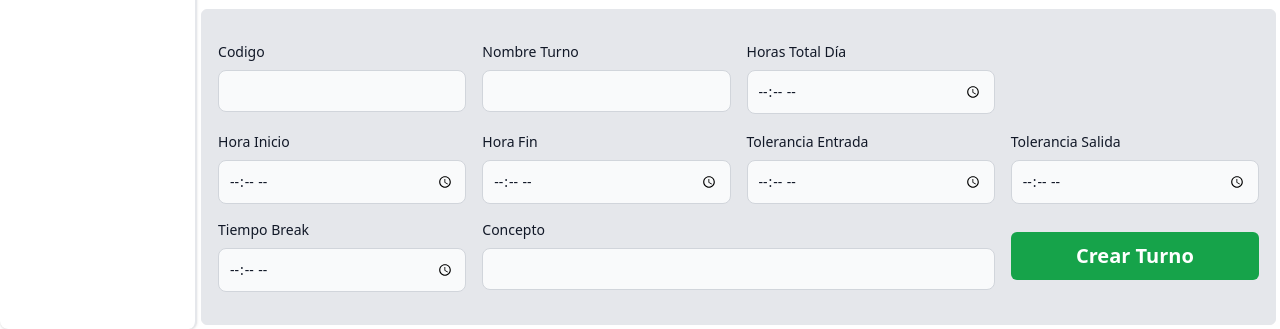
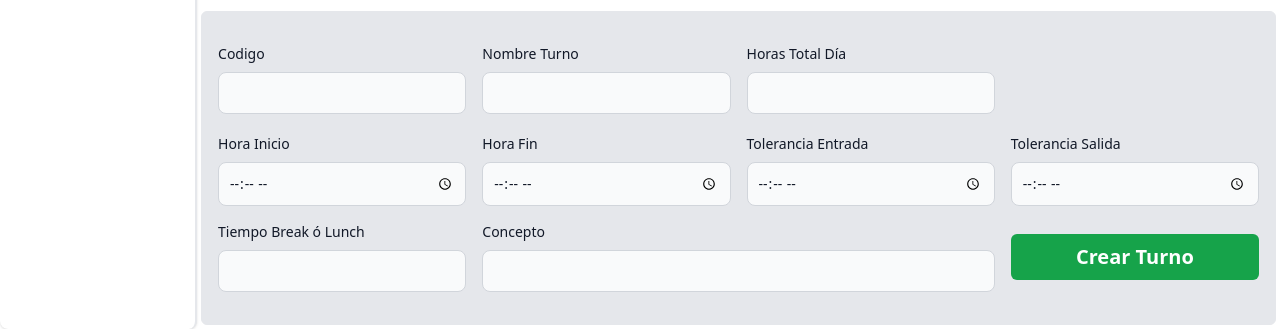
Before and after one commit to llOrtegall/app_cumplimiento, a React (Vite) app: page /opciones/turnos in a window 1280 px wide. Shown: the part 480-809 px from the top of the page. Built offline with nearby package versions, Linux system fonts and the light colour scheme; no server answers.

Commit message:
Refactor Turnos component to update input types for total hours and break time

```diff
--- a/src/pages/opciones/views/Turnos.tsx
+++ b/src/pages/opciones/views/Turnos.tsx
@@ -142,7 +142,7 @@ export default function Turnos() {
 
             <div>
               <Label name="teorico" >Horas Total Día</Label>
-              <Input type="time" name="teorico" id="teorico" required />
+              <Input type="text" name="teorico" id="teorico" required />
             </div>
           </section>
 
@@ -168,8 +168,8 @@ export default function Turnos() {
             </div>
 
             <div>
-              <Label name="tiempo_breack" >Tiempo Break</Label>
-              <Input type="time" name="tiempo_breack" id="tiempo_breack" required />
+              <Label name="tiempo_breack" >Tiempo Break ó Lunch</Label>
+              <Input type="text" name="tiempo_breack" id="tiempo_breack" required />
             </div>
 
             <div className="col-span-2">
```
